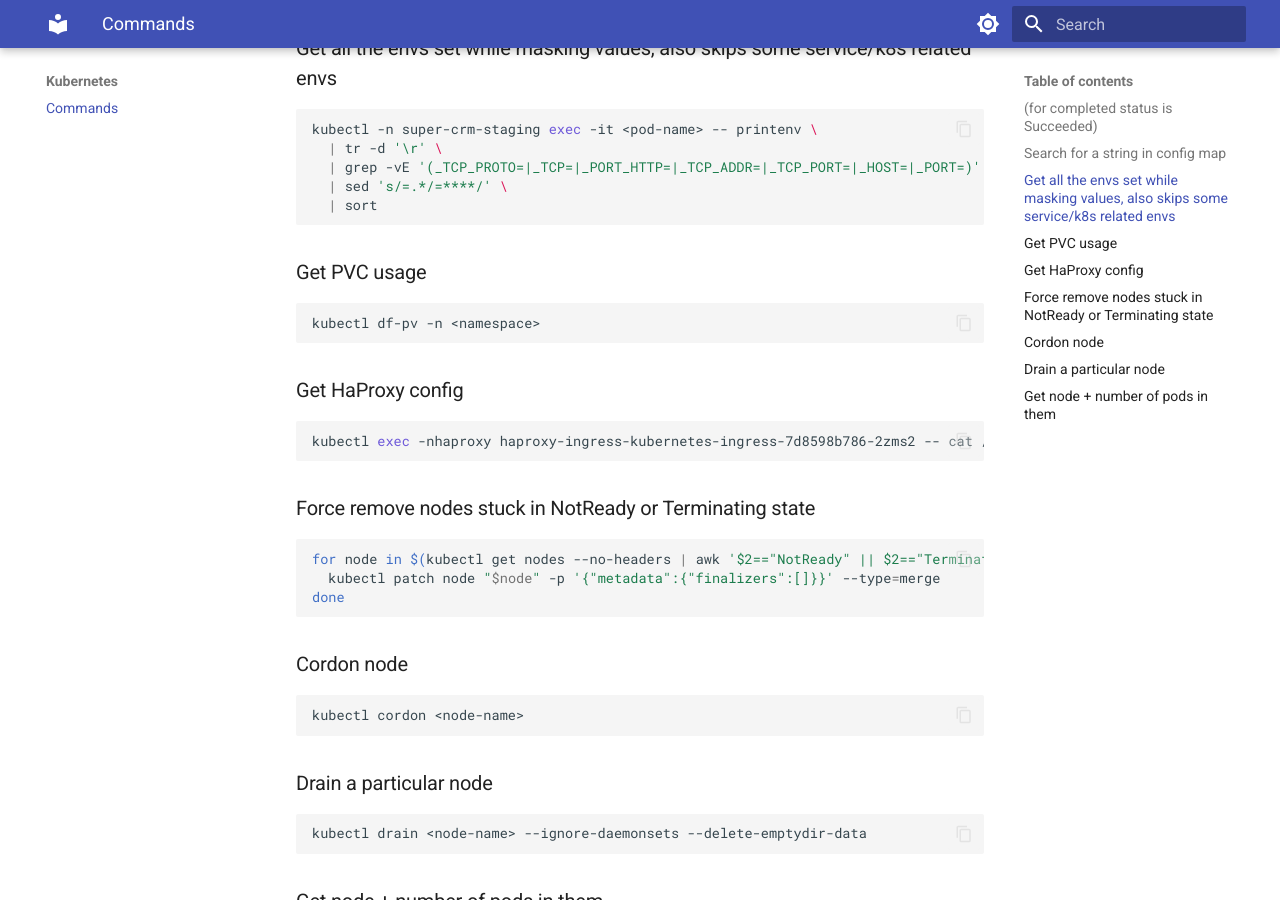
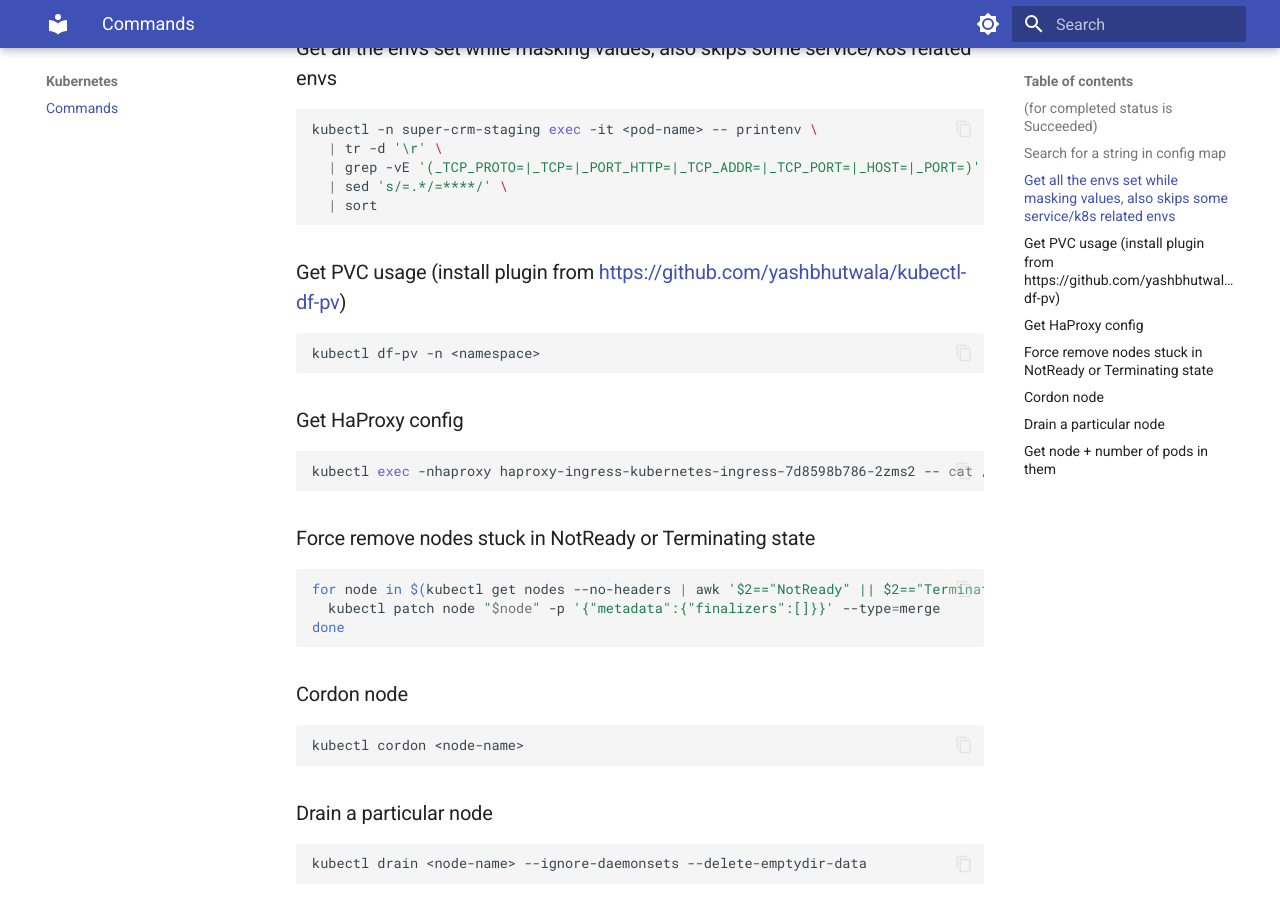
Before and after one commit to Fluder-Paradyne/cmds, an MkDocs documentation site: the page built from docs/k8s/commands.md, in a window 1280 px wide and 900 px high, scrolled down 831 px. Built offline with MkDocs 1.6.1 and Material for MkDocs 9.7.7, drawn with Linux system fonts in a browser that asks for light colours.

Commit message:
add df-pv plugin github link

````diff
--- a/docs/k8s/commands.md
+++ b/docs/k8s/commands.md
@@ -43,7 +43,7 @@ kubectl -n super-crm-staging exec -it <pod-name> -- printenv \
   | sort
 ```
 
-### Get PVC usage
+### Get PVC usage (install plugin from [https://github.com/yashbhutwala/kubectl-df-pv](https://github.com/yashbhutwala/kubectl-df-pv))
 ```shell
 kubectl df-pv -n <namespace>
 ```
````
